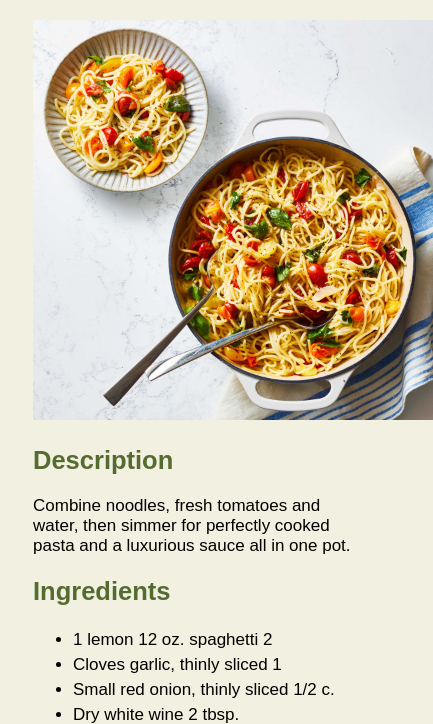
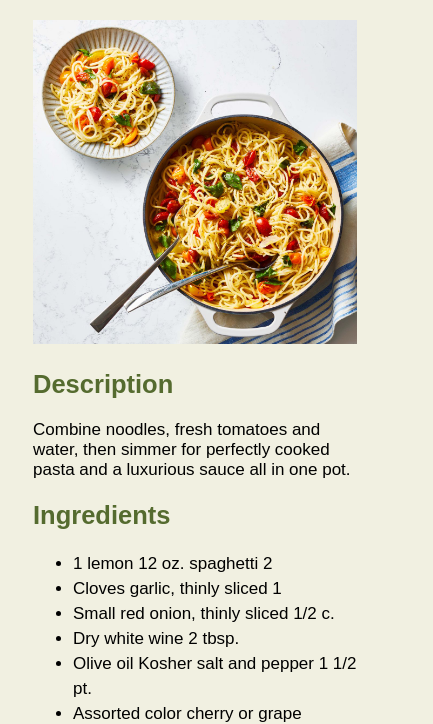
Before and after one commit to jundran/odin-recipes, a plain HTML site: page recipes/spaghetti.html in a window 390 px wide. Shown: the part 118-842 px from the top of the page, 433 px wide, since content can reach past the window. Drawn offline with Linux system fonts and the light colour scheme.

Commit message:
Make images responsive

```diff
--- a/styles.css
+++ b/styles.css
@@ -12,7 +12,7 @@ body {
 
 img {
   height: auto;
-  max-width: 400px;
+  max-width: min(400px, 100%);
 }
 
 h1, h2, h3 {
```
